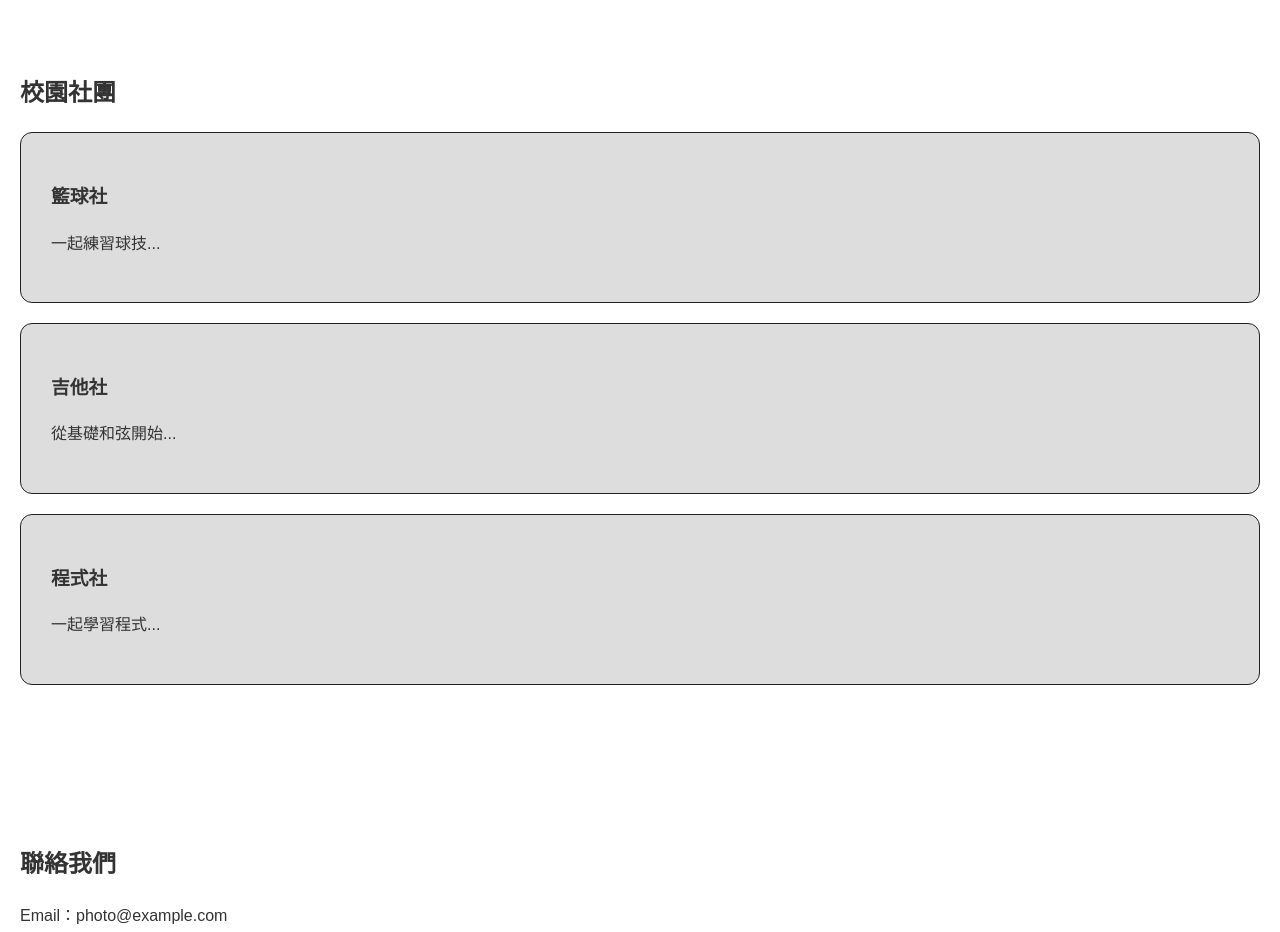
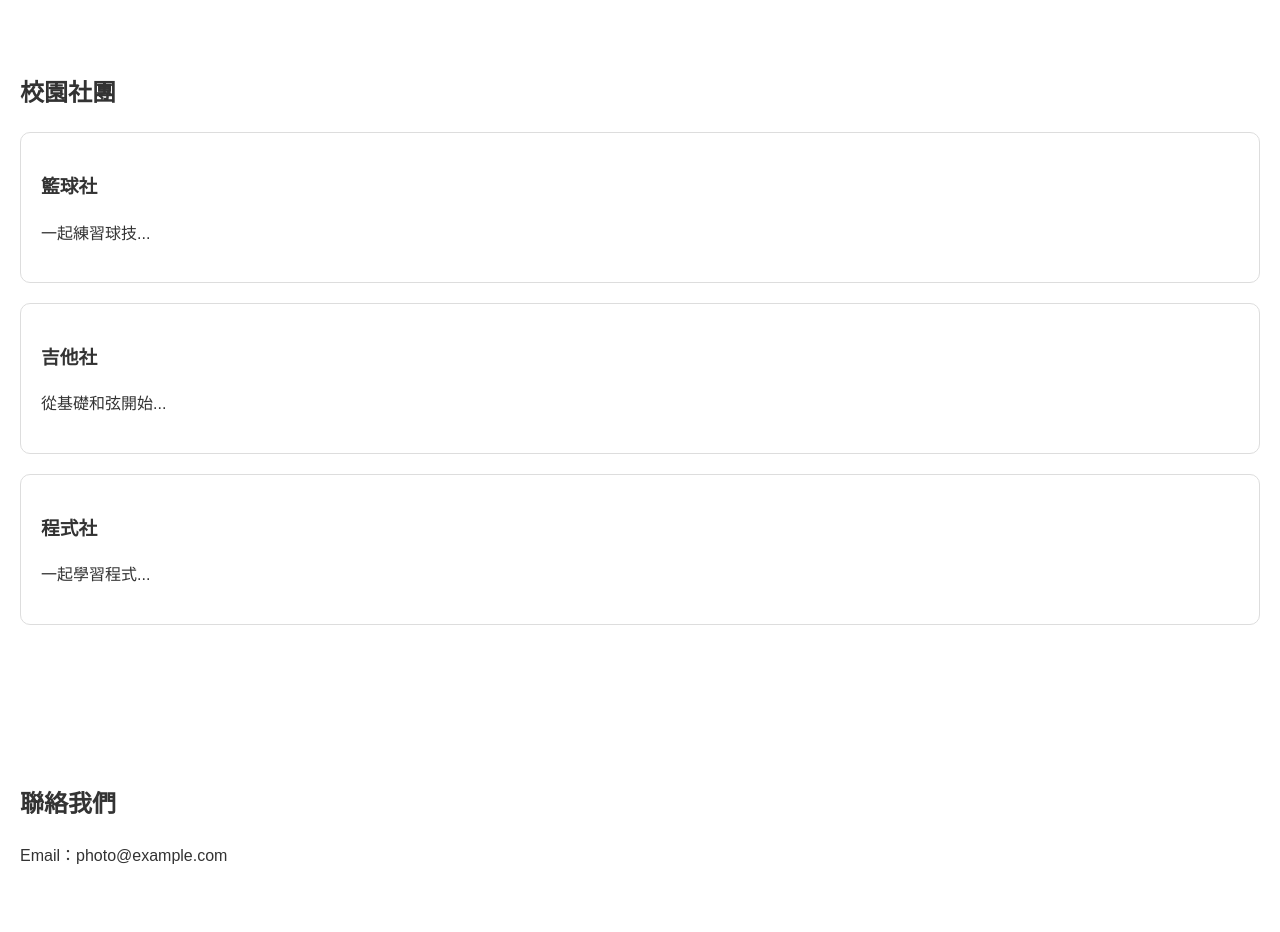
Before and after one commit to zealjohn/web-design-2026-john, a plain HTML site: page week04/index.html in a window 1280 px wide. Shown: the part 1060-1992 px from the top of the page. Drawn offline with Linux system fonts and the light colour scheme.

Commit message:
重做W04 CSS

```diff
--- a/week04/style.css
+++ b/week04/style.css
@@ -29,9 +29,9 @@ section {
 /* 美化文章區塊 */
 article {
   border: 1px solid #ddd;
-  padding: 20px;  /* 上下外邊距 20px，左右 0 */
+  padding: 20px;
   margin: 20px 0;
-  border-radius: 10px;   /* 強調圓角效果 */
+  border-radius: 10px;
 }
 
 footer {
@@ -41,13 +41,4 @@ footer {
   padding: 20px;
 }
 
-.clubs {
-  justify-content: center;
-}
-
-.card {
-  background: #ddd;
-  padding: 30px;
-  border: 1px solid #222;
-  border-radius: 12px;
-}
+/* 上課上到W04結束 */
```
Also changed, not shown: week04/index.html (+6 -0 lines).
